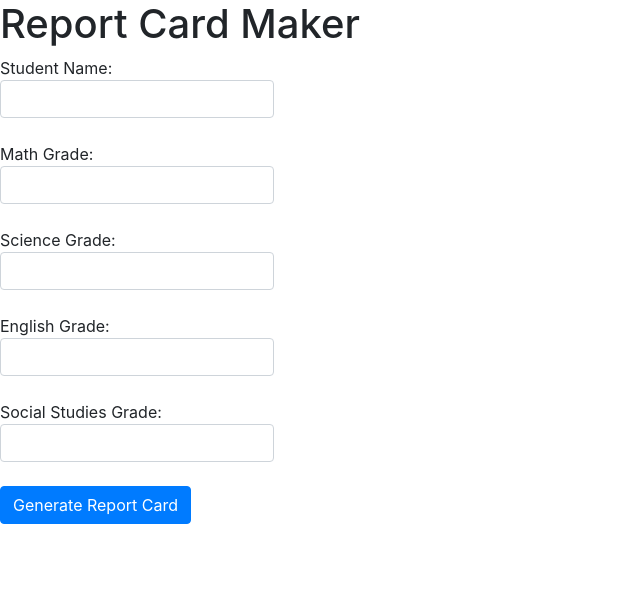
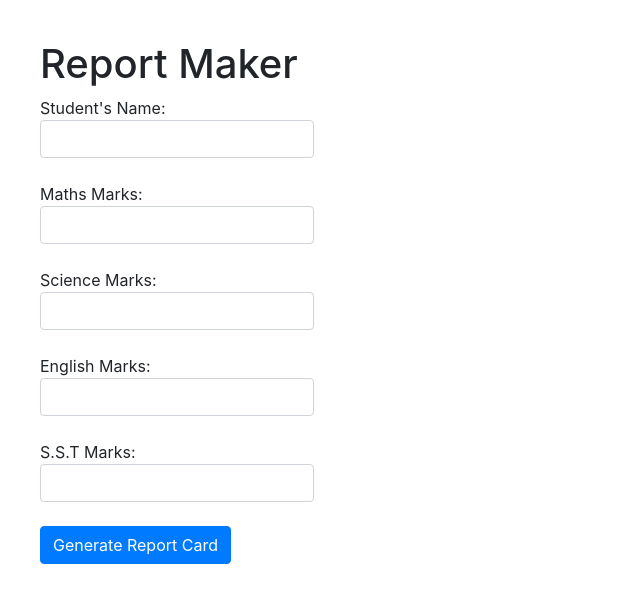
Before and after one commit to Fresh-Teacher/Report-Card, a plain HTML site: page index.html in a window 1280 px wide. Shown: the whole page, without its empty margins (0-640 px from the left). Drawn offline with nearby package versions, Linux system fonts and the light colour scheme.

Commit message:
Update index.html

```diff
--- a/index.html
+++ b/index.html
@@ -6,6 +6,9 @@
     <link rel="stylesheet" href="https://stackpath.bootstrapcdn.com/bootstrap/4.5.2/css/bootstrap.min.css" integrity="sha384-JcKb8q3iqJ61gNV9KGb8thSsNjpSL0n8PARn9HuZOnIxN0hoP+VmmDGMN5t9UJ0Z" crossorigin="anonymous">
   <title>Report Card Maker</title>
   <style>
+    body {
+  padding: 40px;
+}
     #reportCard {
       font-family: Arial, sans-serif;
       margin: 20px;
@@ -15,22 +18,22 @@
   </style>
 </head>
 <body>
-  <h1>Report Card Maker</h1>
+  <h1>Report Maker</h1>
   <form>
     <div class="form-group">
-        <label>Student Name: <input type="text" id="studentName" class="form-control"></label>
+        <label>Student's Name: <input type="text" id="studentName" class="form-control"></label>
     </div>
     <div class="form-group">
-        <label>Math Grade: <input type="number" id="mathGrade" class="form-control"></label>
+        <label>Maths Marks: <input type="number" id="mathGrade" class="form-control"></label>
     </div>
     <div class="form-group">
-        <label>Science Grade: <input type="number" id="scienceGrade" class="form-control"></label>
+        <label>Science Marks: <input type="number" id="scienceGrade" class="form-control"></label>
     </div>
     <div class="form-group">
-        <label>English Grade: <input type="number" id="englishGrade" class="form-control"></label>
+        <label>English Marks: <input type="number" id="englishGrade" class="form-control"></label>
     </div>
     <div class="form-group">
-        <label>Social Studies Grade: <input type="number" id="socialStudiesGrade" class="form-control"></label>
+        <label>S.S.T Marks: <input type="number" id="socialStudiesGrade" class="form-control"></label>
     </div>
     <button id="generateReportCard" class="btn btn-primary">Generate Report Card</button>
 </form>
@@ -63,7 +66,7 @@
 
   // Write the report card content to the new window's document
   printWindow.document.write(reportCard);
-  printWindow.document.write("<button onclick='window.print()'>Print</button>")
+  printWindow.document.write("<button onclick='window.print()'>Download Report Card</button>")
 });
 
 
```
